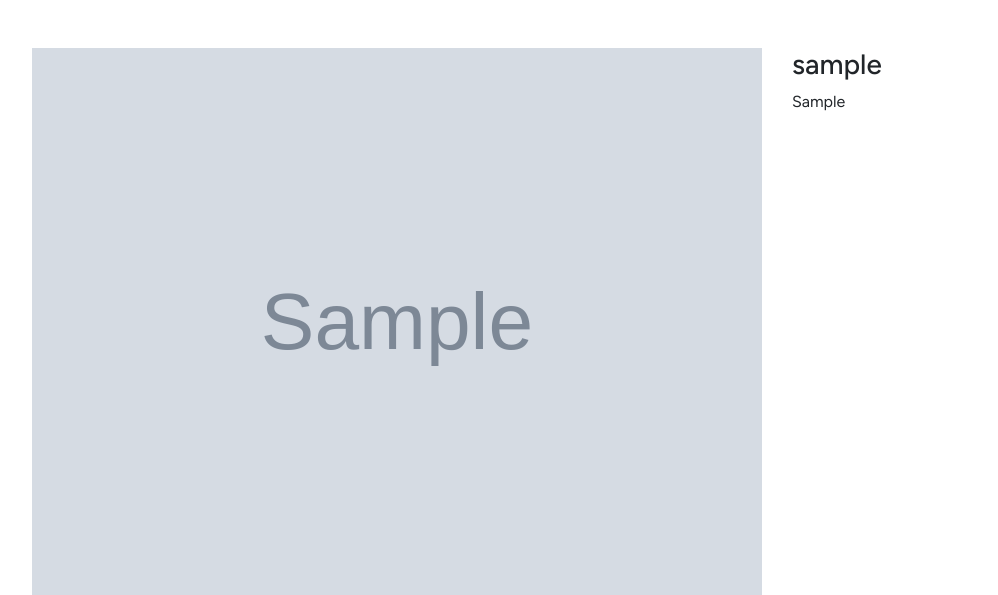
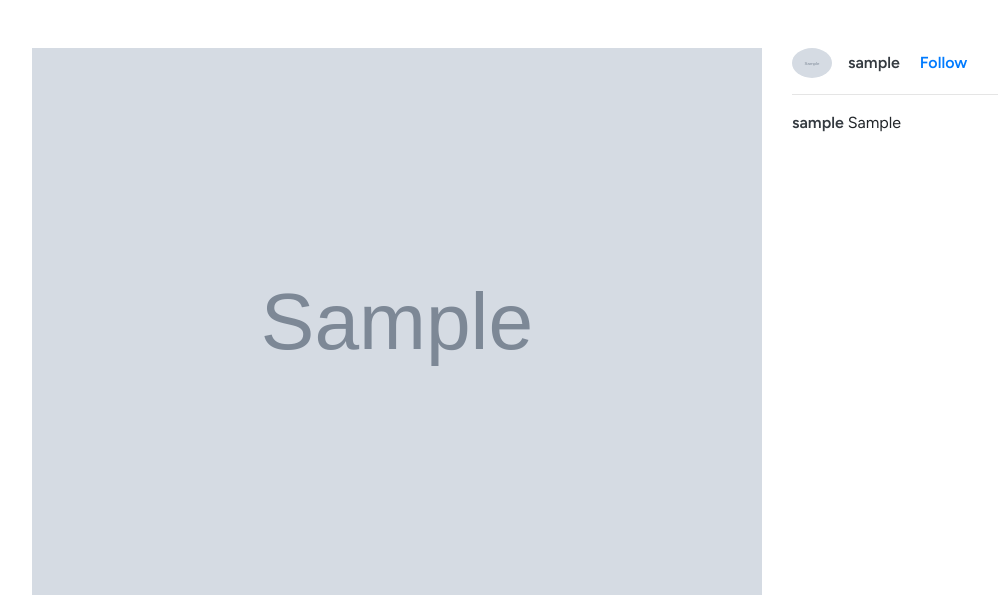
Before and after one commit to Soburr/Instagram-clone, a Laravel app: page /p/1 in a window 1280 px wide. Shown: the part 65-660 px from the top of the page, without its empty margins (53-1051 px from the left). Run offline with Laravel 9, Linux system fonts and the light colour scheme; a user stored in the database is signed in; tables that the repository leaves empty hold one stand-in row (values such as "Sample post"); grey boxes marked "Sample" are stand-in pictures; style sheets or scripts are compiled from the project's sources.

Commit message:
feature/show-posts

```diff
--- a/resources/views/dashboard/index.blade.php
+++ b/resources/views/dashboard/index.blade.php
@@ -3,7 +3,7 @@
        <div class="container">
          <div class="row">
             <div class="col-md-3 pt-10 pb-10">
-                <img src="/Melanie.png" alt="PROFILE PHOTO" style="height: 220px; width: 200px;" class="rounded-circle">
+                <img src="/storage/{{ $user->dashboard->image }}" alt="PROFILE PHOTO" class="rounded-circle w-100">
             </div>
             <div class="col-md-9 pt-5">
              <div class="d-flex justify-content-between align-items-baseline">
--- a/resources/views/post/show.blade.php
+++ b/resources/views/post/show.blade.php
@@ -3,15 +3,33 @@
     <div class="container pt-5">
         <div class="row">
             <div class="col-md-8">
-                <img src=" /storage/{{$post->image}} " alt="POST PHOTO" class="w-100">
+                <img src=" /storage/{{ $post->image }} " alt="POST PHOTO" class="w-100">
             </div>
-            <div>
-                <div class="col-md-4">
-                    <h3>{{ $post->user->username}}</h3>
-                    <p>{{ $post->caption}}</p>
+            <div class="col-md-4">
+                <div>
+                    <div class="d-flex align-items-center">
+                        <div class="pr-3">
+                            <img src="/storage/{{ $post->user->dashboard->image }}" class="rounded-circle w-100" style="max-width: 40px;">
+                        </div>
+                        <div>
+                            <div class="font-weight-bold">
+                                <a href="/dashboard/{{ $post->user->id }}">
+                                    <span class="text-dark">{{ $post->user->username }}</span>
+                                </a>
+                                <a href="#" class="pl-3">Follow</a>
+                            </div>
+                        </div>
+                    </div>
+
+                      <hr>
+                    <p><span class="font-weight-bold">
+                        <a href="/dashboard/{{ $post->user->id }}">
+                            <span class="text-dark">{{ $post->user->username }}</span>
+                        </a></span>{{ $post->caption }}</p>
                 </div>
             </div>
         </div>
     </div>
 
+
 </x-app-layout>
```
Also changed, not shown: app/Http/Controllers/DashboardController.php (+12 -1 lines).
